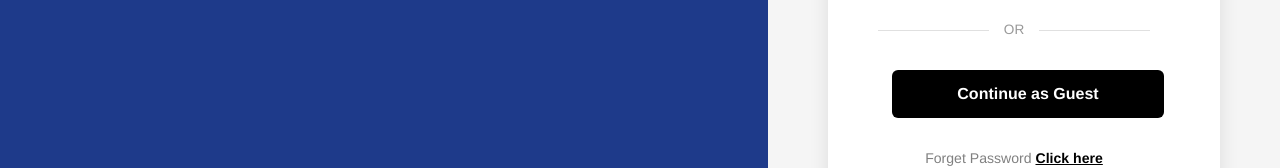
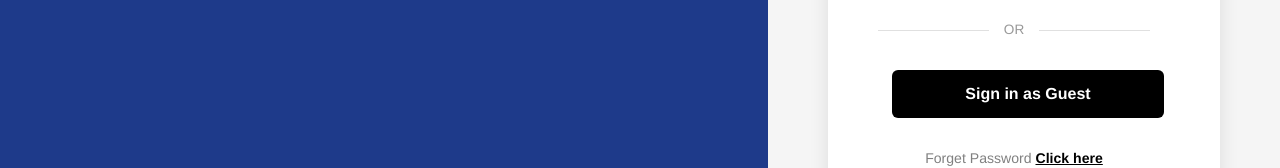
Before and after one commit to laksh-jain-17/coretalk, a Vue app: page /Login in a window 1280 px wide. Shown: the part 488-656 px from the top of the page. Built offline with nearby package versions, Linux system fonts and the light colour scheme; no server answers.

Commit message:
Update Login.vue
Button name change

```diff
--- a/src/pages/Login.vue
+++ b/src/pages/Login.vue
@@ -47,7 +47,7 @@
           <div class="divider"><span>OR</span></div>
 
           <button type="button" @click="showGuestModal = true" :disabled="loading || googleLoading">
-            Continue as Guest
+            Sign in as Guest
           </button>
 
           <p id="last">Forget Password <router-link to="/Forget">Click here</router-link></p>
```
